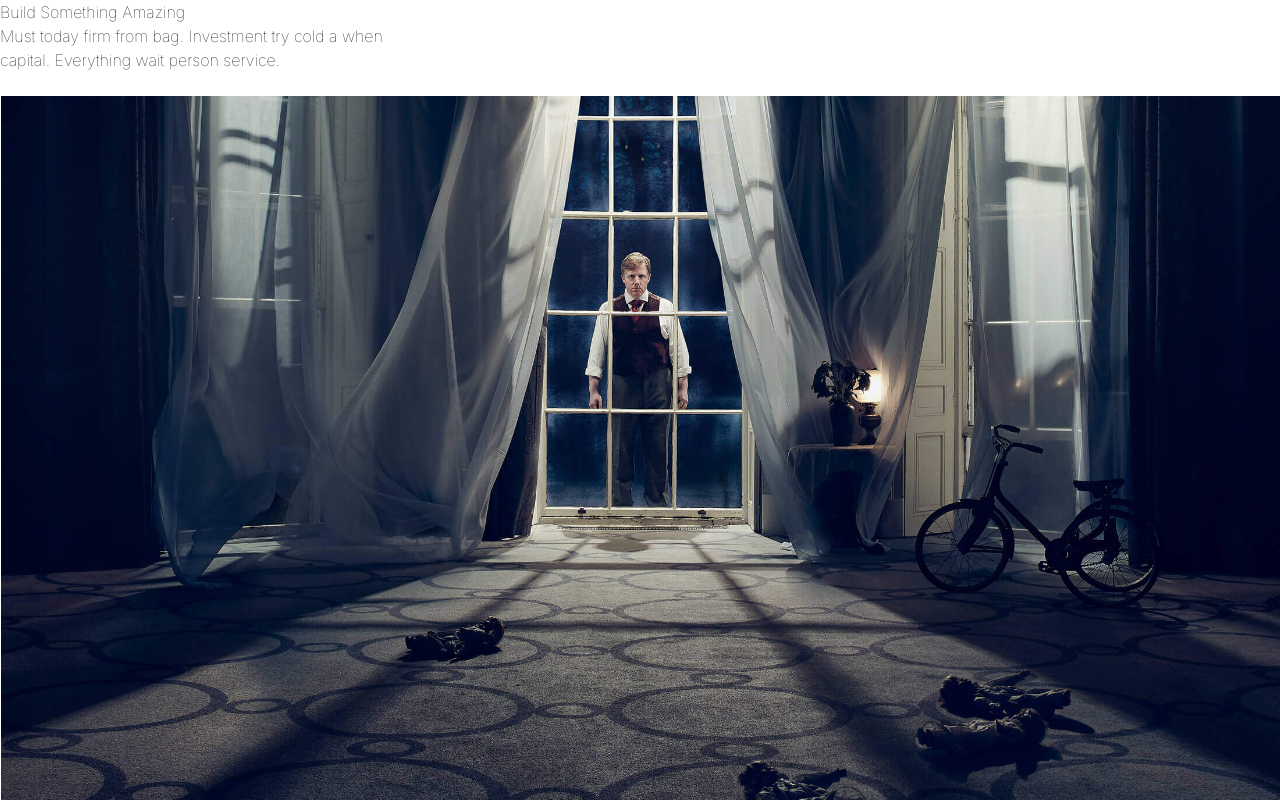
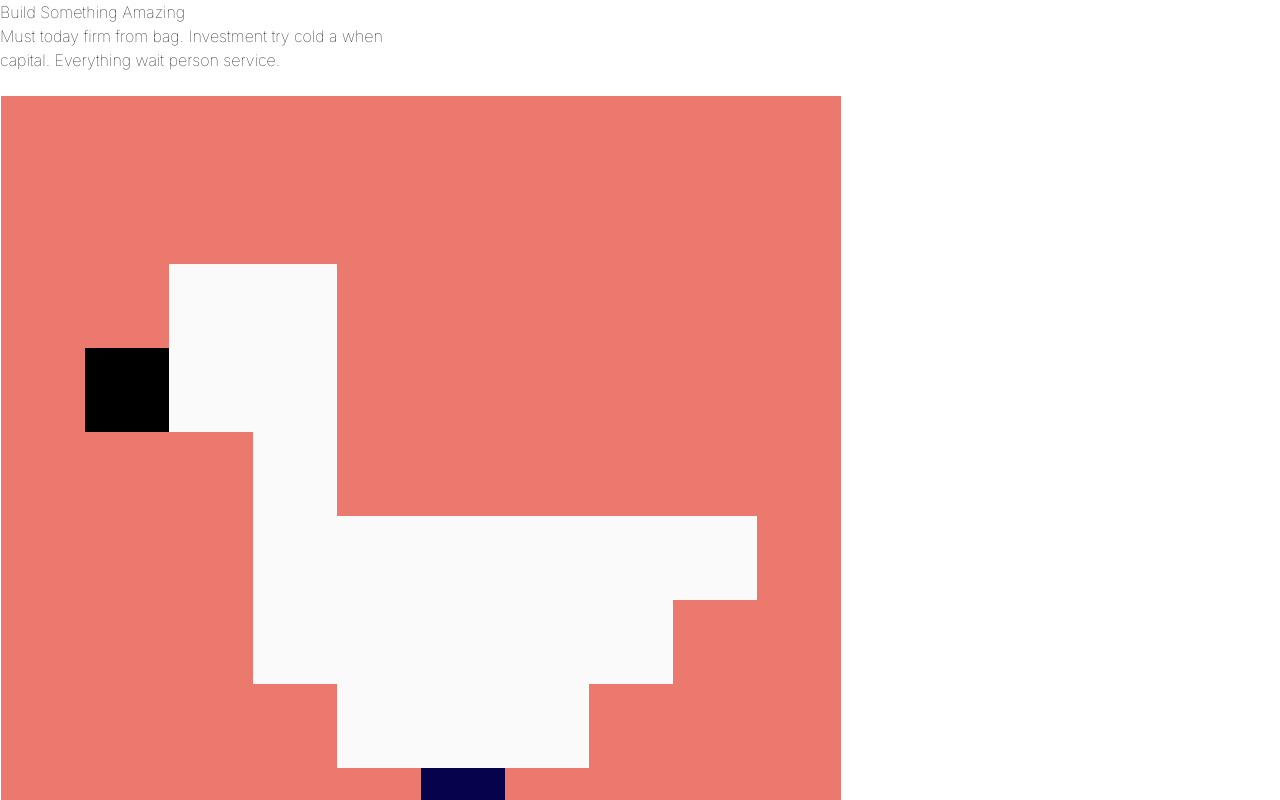
Before and after one commit to KoxyG/ohgeese, a React (Vite) app: page / in a window 1280 px wide. Shown: the top 800 px of the page. Built offline with nearby package versions, Linux system fonts and the light colour scheme.

Commit message:
fixed animation

```diff
--- a/src/Component/Carousel/index.tsx
+++ b/src/Component/Carousel/index.tsx
@@ -5,8 +5,8 @@ import ImageCarousel from './CarouselProps';
 const Carousel: React.FC = () => {
   const images = [
     '/images/s1ngoose1.png',
-    '/images/screw.jpg',
-    '/images/fluent-emoji-flat_check-mark-button.png',
+    '/images/s1ngoose1.png',
+    '/images/s1ngoose1.png',
   ];
 
   return (
```
